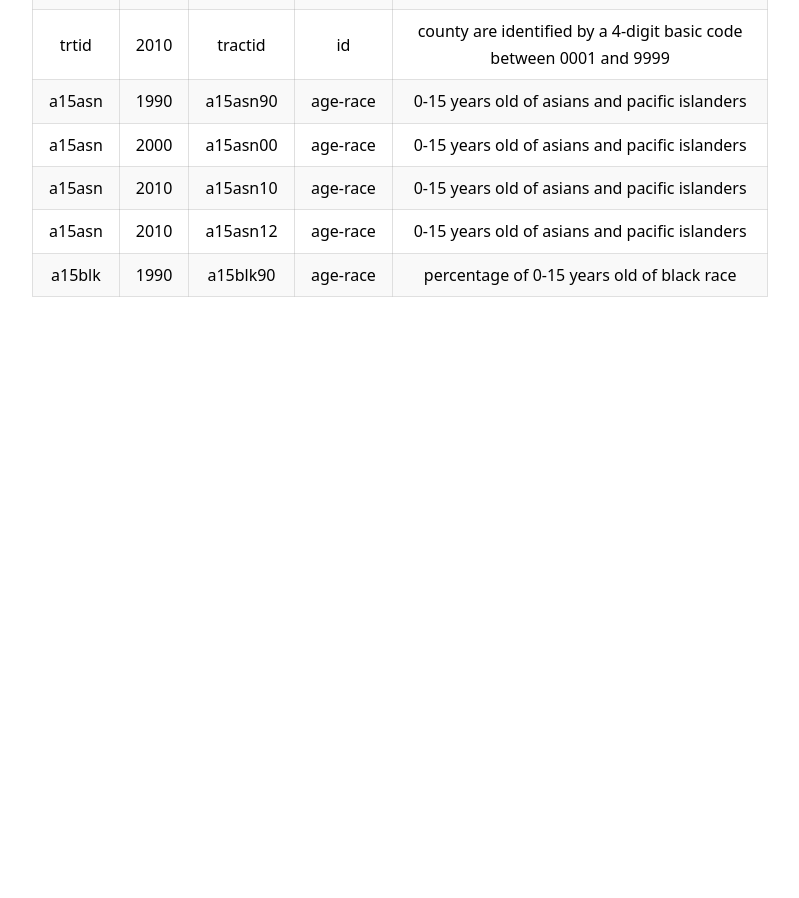
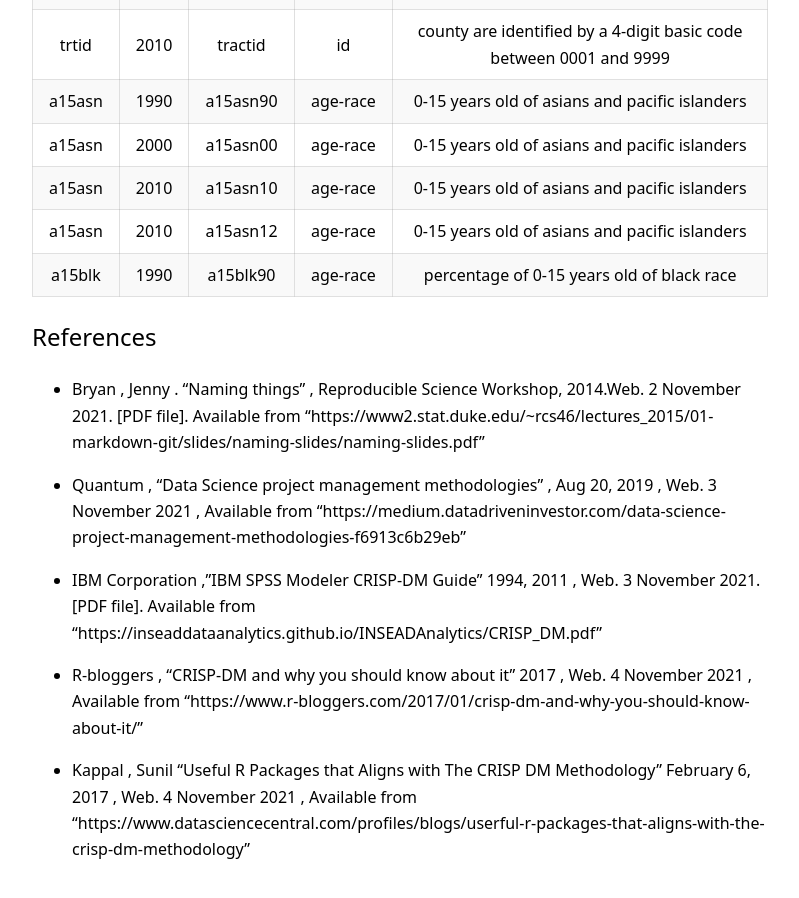
Before and after one commit to jmacost5/cpp-528-fall-2021-group-01, a Jekyll site: the page built from _posts/2021-10-27-ch01-data_management.md, in a window 1280 px wide and 900 px high, scrolled down 7604 px. Shown: the whole window, without its empty margins (240-1039 px from the left). Built offline with Jekyll 4.4.1, drawn with Linux system fonts in a browser that asks for light colours; nearby versions of some CDN libraries; our own code applies the rules of GitHub Pages for plain Markdown files; before the commit the page ends 7925 px from its top, so only the background shows below that.

Commit message:
Update 2021-10-27-ch01-data_management.md

```diff
--- a/_posts/2021-10-27-ch01-data_management.md
+++ b/_posts/2021-10-27-ch01-data_management.md
@@ -246,3 +246,16 @@ search_years(dd, year = c("1990", "2000", "2010")) %>% head(20) %>% pander
 | a15asn | 2010 | a15asn10 | age-race |           0-15 years old of asians and pacific islanders            |
 | a15asn | 2010 | a15asn12 | age-race |           0-15 years old of asians and pacific islanders            |
 | a15blk | 1990 | a15blk90 | age-race |             percentage of 0-15 years old of black race              |
+
+
+## References
+
+- Bryan , Jenny . "Naming things" , Reproducible Science Workshop, 2014.Web. 2 November 2021. [PDF file]. Available from "https://www2.stat.duke.edu/~rcs46/lectures_2015/01-markdown-git/slides/naming-slides/naming-slides.pdf"
+
+- Quantum , "Data Science project management methodologies" , Aug 20, 2019 , Web. 3 November 2021 , Available from "https://medium.datadriveninvestor.com/data-science-project-management-methodologies-f6913c6b29eb"
+
+-  IBM Corporation ,"IBM SPSS Modeler CRISP-DM Guide" 1994, 2011 , Web. 3 November 2021. [PDF file]. Available from "https://inseaddataanalytics.github.io/INSEADAnalytics/CRISP_DM.pdf"
+
+-  R-bloggers , "CRISP-DM and why you should know about it" 2017 , Web. 4 November 2021 , Available from "https://www.r-bloggers.com/2017/01/crisp-dm-and-why-you-should-know-about-it/"
+
+- Kappal , Sunil "Useful R Packages that Aligns with The CRISP DM Methodology" February 6, 2017 ,  Web. 4 November 2021 , Available from "https://www.datasciencecentral.com/profiles/blogs/userful-r-packages-that-aligns-with-the-crisp-dm-methodology"
```
